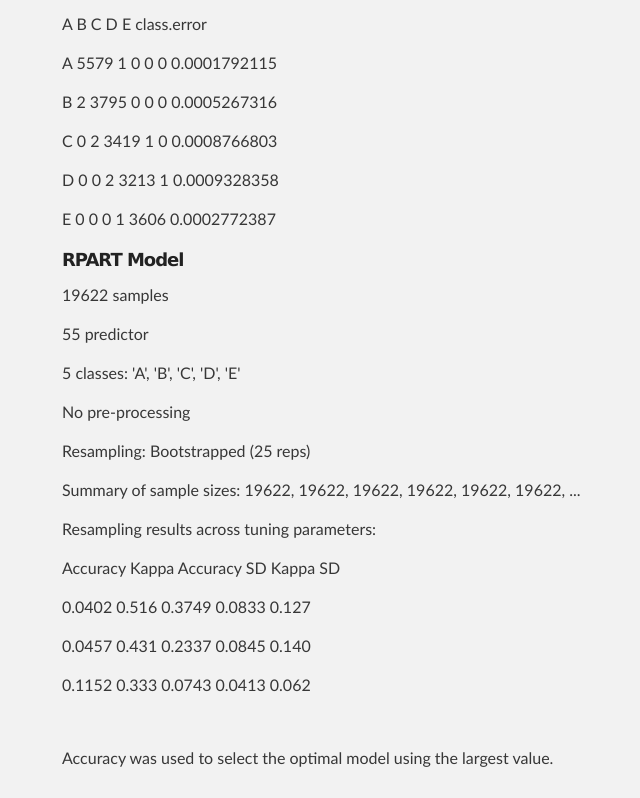
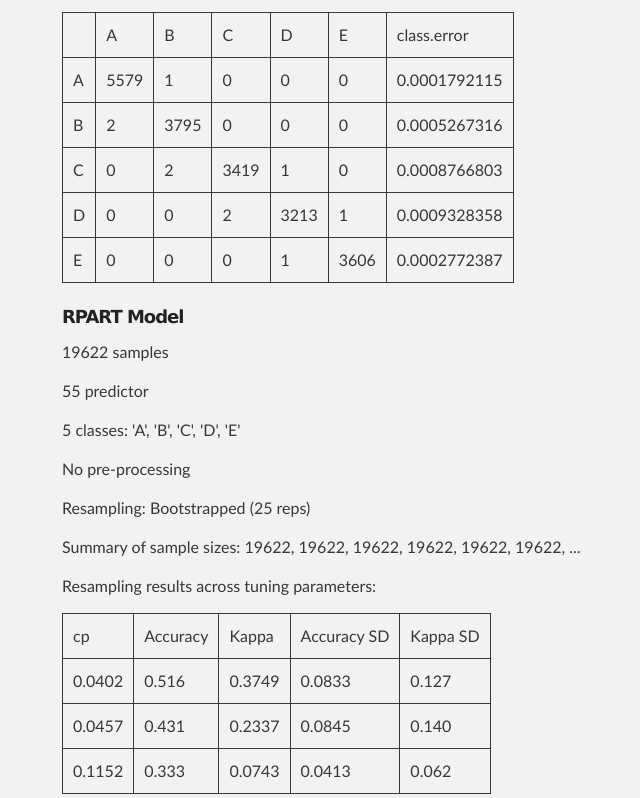
Before and after one commit to jianwshen/jianwshen.github.io, a plain HTML site: page index.html in a window 1280 px wide. Shown: the part 2924-3722 px from the top of the page, without its empty margins (258-898 px from the left). Drawn offline with Linux system fonts and the light colour scheme.

Commit message:
Update index.html

```diff
--- a/index.html
+++ b/index.html
@@ -144,13 +144,62 @@
 
   <p>        OOB estimate of  error rate: 0.05%  </p>
   <p>Confusion matrix:  </p>
-    <p>   A    B    C    D    E  class.error  </p>
-  <p>A 5579    1    0    0    0 0.0001792115  </p>
-  <p>B    2 3795    0    0    0 0.0005267316  </p>
-  <p>C    0    2 3419    1    0 0.0008766803  </p>
-  <p>D    0    0    2 3213    1 0.0009328358  </p>
-  <p>E    0    0    0    1 3606 0.0002772387  </p>
-
+<table>
+<tr>
+	<td></td>
+	<td>A</td>
+	<td>B</td>
+	<td>C</td>
+	<td>D</td>
+	<td>E</td>
+	<td>class.error</td>
+</tr>
+<tr>
+	<td>A</td>
+	<td>5579</td>
+	<td>1</td>
+	<td>0</td>
+	<td>0</td>
+	<td>0</td>
+	<td>0.0001792115</td>
+</tr>
+<tr>
+	<td>B</td>
+	<td>2</td>
+	<td>3795</td>
+	<td>0</td>
+	<td>0</td>
+	<td>0</td>
+	<td>0.0005267316</td>
+</tr>
+<tr>
+	<td>C</td>
+	<td>0</td>
+	<td>2</td>
+	<td>3419</td>
+	<td>1</td>
+	<td>0</td>
+	<td>0.0008766803</td>
+</tr>
+<tr>
+	<td>D</td>
+	<td>0</td>
+	<td>0</td>
+	<td>2</td>
+	<td>3213</td>
+	<td>1</td>
+	<td>0.0009328358</td>
+</tr>
+<tr>
+	<td>E</td>
+	<td>0</td>
+	<td>0</td>
+	<td>0</td>
+	<td>1</td>
+	<td>3606</td>
+	<td>0.0002772387</td>
+</tr>
+</table>
   </p>
 </div>
 
@@ -170,11 +219,34 @@
   <p>Resampling results across tuning parameters:  </p>
 <table>
 <tr>
-<td>cp</td>
-<td>cp</td>Accuracy  Kappa   Accuracy SD  Kappa SD  </p>
-<p>  0.0402  0.516     0.3749  0.0833       0.127   </p>
-<p>  0.0457  0.431     0.2337  0.0845       0.140   </p>
-<p>  0.1152  0.333     0.0743  0.0413       0.062   </p>
+	<td>cp</td>
+	<td>Accuracy</td>
+	<td>Kappa</td>
+	<td>Accuracy SD</td>
+	<td>Kappa SD</td>
+</tr>
+<tr>
+	<td>0.0402</td>
+	<td>0.516</td>
+	<td>0.3749</td>
+	<td>0.0833</td>
+	<td>0.127</td>
+</tr>
+<tr>
+	<td>0.0457</td>
+	<td>0.431</td>
+	<td>0.2337</td>
+	<td>0.0845</td>
+	<td>0.140</td>
+</tr>
+<tr>
+	<td>0.1152</td>
+	<td>0.333</td>
+	<td>0.0743</td>
+	<td>0.0413</td>
+	<td>0.062</td>
+</tr>
+</table>
 
 <br><p>Accuracy was used to select the optimal model using the largest value.    </p>
 <br><p>The final value used for the model was cp = 0.04023643.   </p>
```
